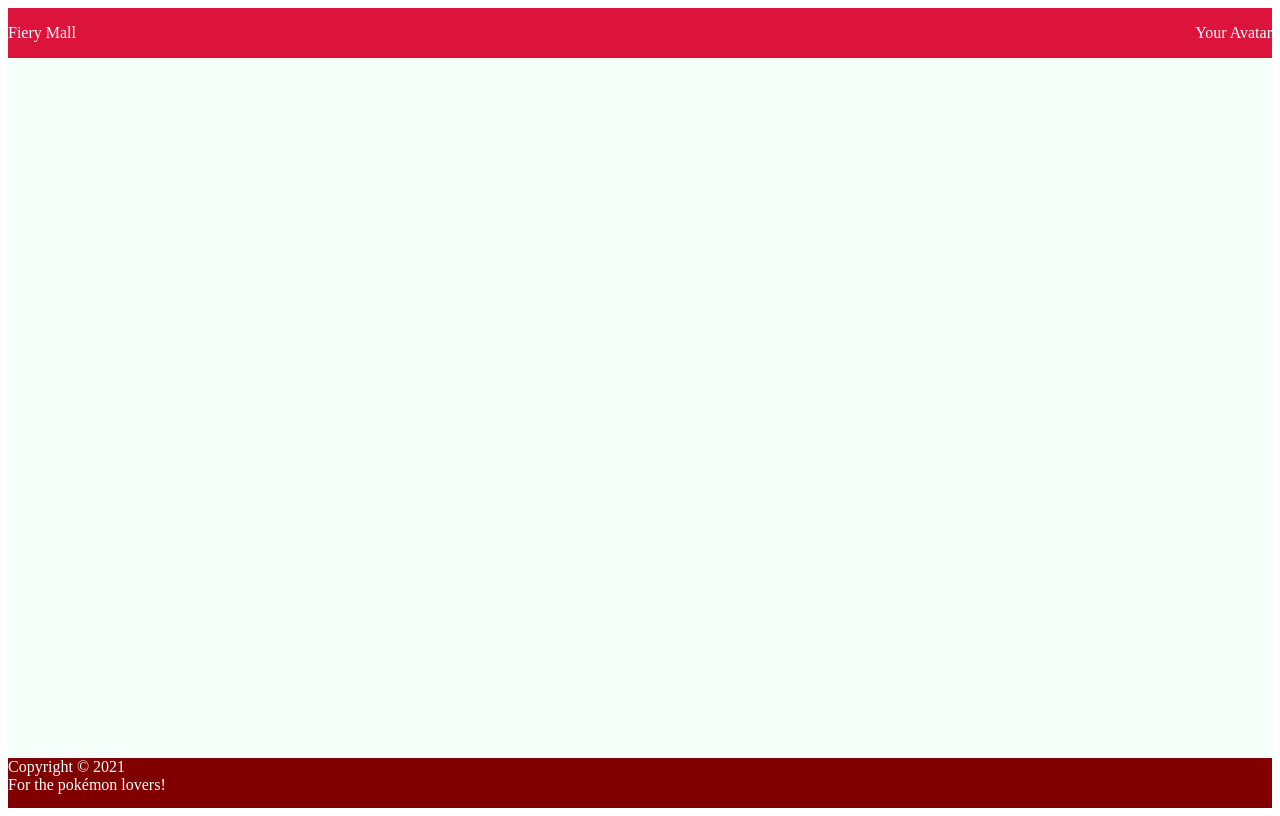
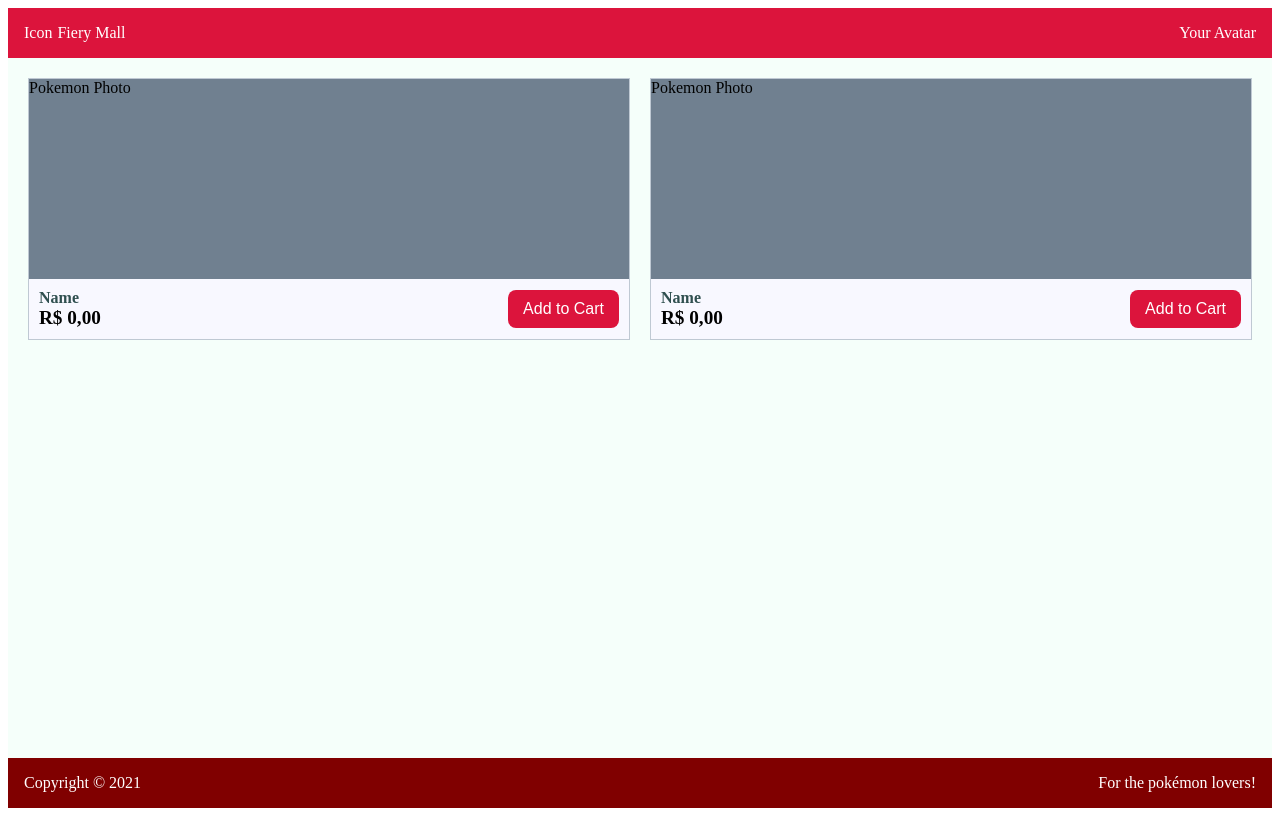
Before and after one commit to vitorjsls30/poke-shop, a plain HTML site: page src/index.html in a window 1280 px wide. Drawn offline with Linux system fonts and the light colour scheme.

Commit message:
pks-01 - Adjusting the list item styles

```diff
--- a/src/index.html
+++ b/src/index.html
@@ -10,13 +10,46 @@
   <div class="container">
 
     <header class="header">
-      <div class="header__shop-title">Fiery Mall</div>
+      <div class="header__shop-info">
+        <div class="header__shop-icon">Icon</div>
+        <div class="header__shop-title">Fiery Mall</div>
+      </div>
       <div class="header__user">Your Avatar</div>
     </header>
 
     <aside class="sidenav"></aside>
 
-    <main class="main"></main>
+    <main class="main">
+
+      <div class="main-items">
+        <div class="item">
+          <div class="item__photo">Pokemon Photo</div>
+          <div class="item__info">
+            <div class="item__description">
+              <div class="item__name">Name</div>
+              <div class="item__price">R$ 0,00</div>
+            </div>
+            <div class="item__action">
+              <button class="primary-color btn btn__add">Add to Cart</button>
+            </div>
+          </div>
+        </div>
+        <div class="item">
+          <div class="item__photo">Pokemon Photo</div>
+          <div class="item__info">
+            <div class="item__description">
+              <div class="item__name">Name</div>
+              <div class="item__price">R$ 0,00</div>
+            </div>
+            <div class="item__action">
+              <button class="primary-color btn btn__add">Add to Cart</button>
+            </div>
+          </div>
+        </div>
+
+      </div>
+
+    </main>
 
     <footer class="footer">
       <div class="footer__copy">Copyright &copy; 2021</div>
--- a/src/styles/main.css
+++ b/src/styles/main.css
@@ -10,13 +10,23 @@
   background-color:mintcream;
 }
 
-.header {
-  grid-area: header;
+.header, .footer {
   display: flex;
   justify-content: space-between;
   align-items: center;
+  color: #fff;
+  padding: 0 16px;
+}
+
+.header {
+  grid-area: header;
   background-color: crimson;
-  color: #fff;
+}
+
+.header__shop-info {
+  display: flex;
+  flex-direction: row;
+  gap: 5px;
 }
 
 .sidenav {
@@ -29,7 +39,7 @@
   position: fixed;
   overflow-y: auto;
   z-index: 2;
-  background-color: maroon;
+  background-color: hsl(0, 100%, 25%);
   transform: translateX(245px);
   transition: all .6s ease-in-out;
 }
@@ -38,8 +48,64 @@
   grid-area: main;
 }
 
+.main-items {
+  display: grid;
+  grid-template-columns: repeat(auto-fit, minmax(250px, 1fr));
+  grid-template-rows: repeat(minmax(300px, 1fr));
+  gap: 20px;
+  margin: 20px;
+}
+
+.item {
+  display: flex;
+  flex-direction: column;
+  border: solid 1px rgb(191, 201, 211);
+  background-color: ghostwhite;
+  cursor: pointer;
+}
+
+.item__photo {
+  height: 200px;
+  width: 100%;
+  background-color: slategrey;
+}
+
+.item__info {
+  display: flex;
+  flex-direction: row;
+  justify-content: space-between;
+  align-items: center;
+  padding: 10px;
+}
+
+.item__description {
+  display: flex;
+  flex-direction: column;
+}
+
+.item__name {
+  font-weight: bold;
+  color: darkslategray;
+}
+
+.item__price {
+  font-size: 1.2em;
+  font-weight: bold;
+}
+
+.btn {
+  border-radius: 8px;
+  border: none;
+  padding: 10px 15px;
+  color: white;
+  font-size: 16px;
+}
+
+.btn__add {
+  background-color: crimson;
+}
+
 .footer {
   grid-area: footer;
   background-color: maroon;
-  color: #fff
 }
```
